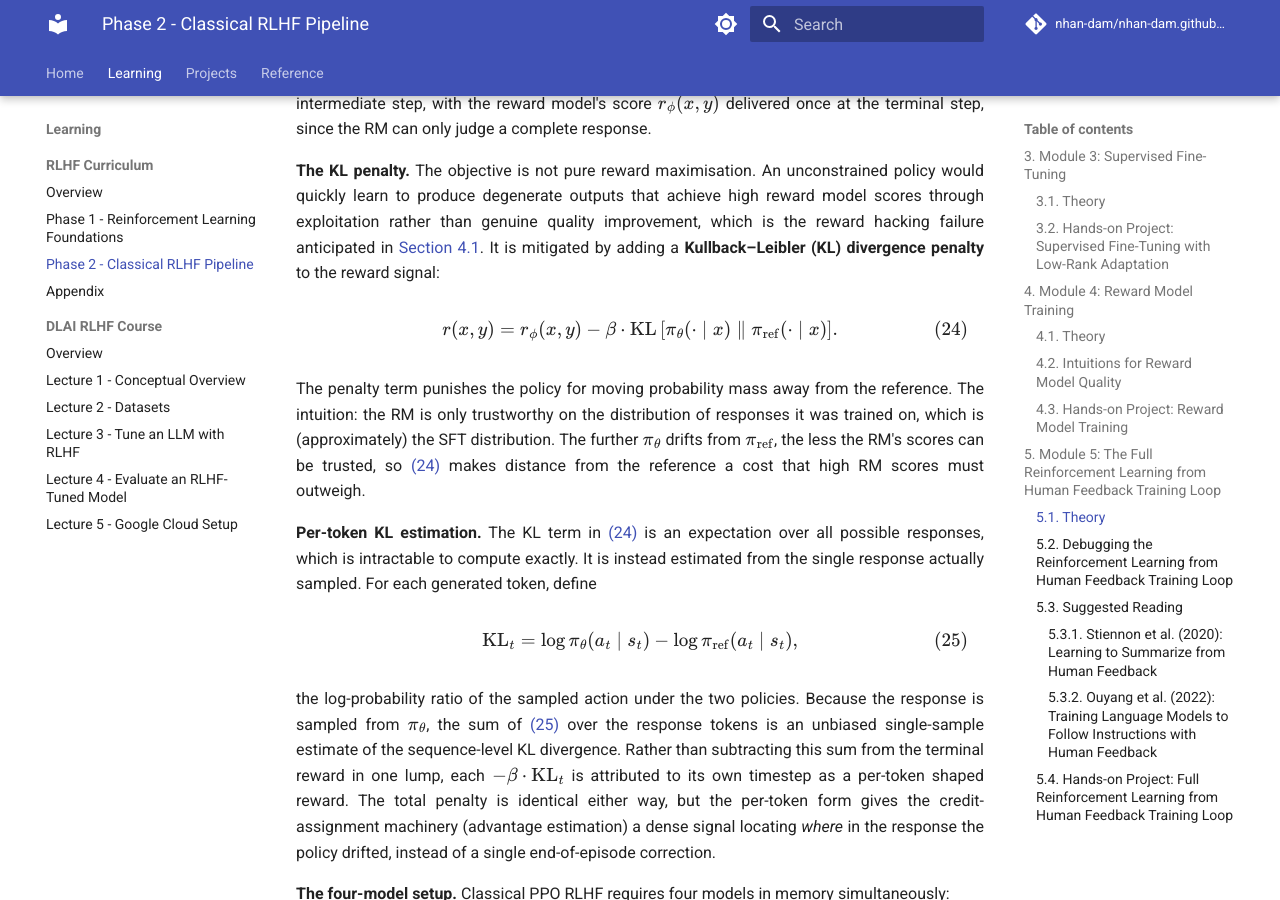
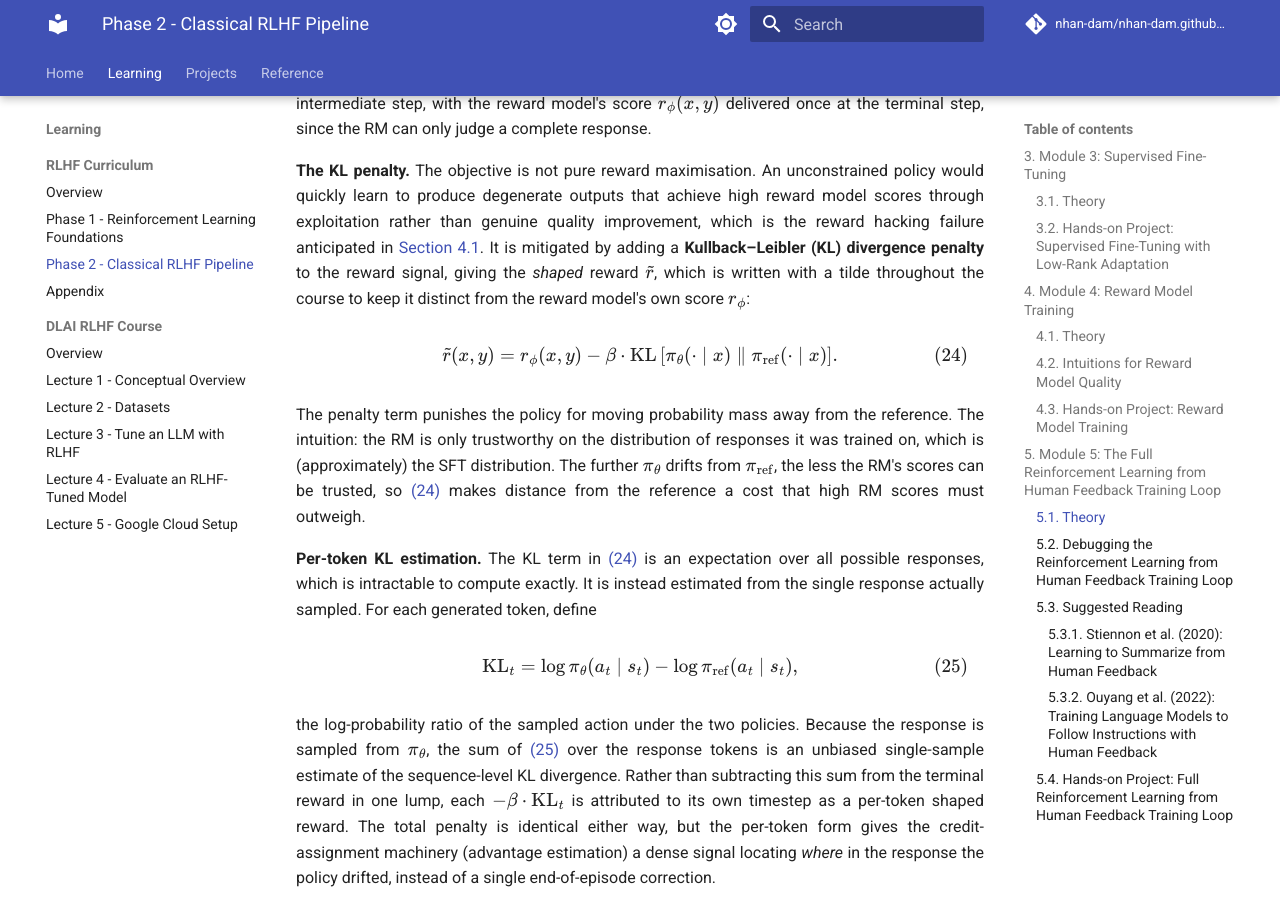
Before and after one commit to nhan-dam/nhan-dam.github.io, an MkDocs documentation site: the page built from docs/rlhf/curriculum/phase02.md, in a window 1280 px wide and 900 px high, scrolled down 9592 px. Built offline with MkDocs 1.6.1 and Material for MkDocs 9.7.7, drawn with Linux system fonts in a browser that asks for light colours; comment, search, counter and statistics services are not loaded.

Commit message:
Modify the notation of shaped reward function to improve clarity

```diff
--- a/docs/rlhf/curriculum/phase02.md
+++ b/docs/rlhf/curriculum/phase02.md
@@ -299,11 +299,11 @@ The PPO stage ties together all previous components. The policy (initialised fro
 
 **Text generation as a reinforcement learning problem.** To apply the agent–environment formalism of [Module 1](phase01.md#rl-problem), generation is cast as a Markov decision process (MDP). The state $s_t = (x, a_1, \ldots, a_{t-1})$ is the prompt plus the tokens generated so far. The action $a_t$ is the next token, chosen from the vocabulary. The transition is deterministic: the chosen token is appended to the state. An episode is one complete generation, ending when the policy emits an end-of-sequence (EOS) token or hits the length limit. The environment reward is sparse: zero at every intermediate step, with the reward model's score $r_\phi(x, y)$ delivered once at the terminal step, since the RM can only judge a complete response.
 
-**The KL penalty.** The objective is not pure reward maximisation. An unconstrained policy would quickly learn to produce degenerate outputs that achieve high reward model scores through exploitation rather than genuine quality improvement, which is the reward hacking failure anticipated in [Section 4.1](#41-theory). It is mitigated by adding a **Kullback–Leibler (KL) divergence penalty** to the reward signal:
+**The KL penalty.** The objective is not pure reward maximisation. An unconstrained policy would quickly learn to produce degenerate outputs that achieve high reward model scores through exploitation rather than genuine quality improvement, which is the reward hacking failure anticipated in [Section 4.1](#41-theory). It is mitigated by adding a **Kullback–Leibler (KL) divergence penalty** to the reward signal, giving the *shaped* reward $\tilde{r}$, which is written with a tilde throughout the course to keep it distinct from the reward model's own score $r_\phi$:
 
 <span id="eq-kl-reward"></span>
 
-$$r(x, y) = r_\phi(x, y) - \beta \cdot \text{KL}\left[\pi_\theta(\cdot \mid x) \parallel \pi_{\text{ref}}(\cdot \mid x)\right]. \tag{24}$$
+$$\tilde{r}(x, y) = r_\phi(x, y) - \beta \cdot \text{KL}\left[\pi_\theta(\cdot \mid x) \parallel \pi_{\text{ref}}(\cdot \mid x)\right]. \tag{24}$$
 
 The penalty term punishes the policy for moving probability mass away from the reference. The intuition: the RM is only trustworthy on the distribution of responses it was trained on, which is (approximately) the SFT distribution. The further $\pi_\theta$ drifts from $\pi_{\text{ref}}$, the less the RM's scores can be trusted, so [(24)](#eq-kl-reward) makes distance from the reference a cost that high RM scores must outweigh.
 
```
Also changed, not shown: docs/projects/report_ppo_rlhf_loop.md (+1 -1 lines).
